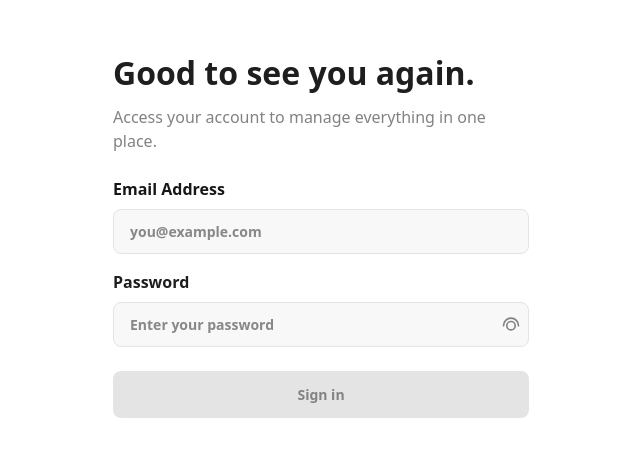
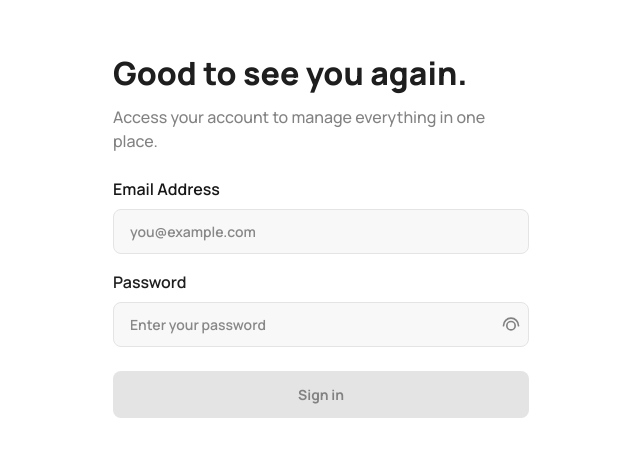
Before and after one commit to Toussaint-Manzi/hotel-management, a Next.js app: page /auth/login in a window 1280 px wide. Shown: the part 207-664 px from the top of the page, without its empty margins (319-959 px from the left). Built offline with nearby package versions, Linux system fonts and the light colour scheme; no server answers.

Commit message:
fixed font issue

```diff
--- a/app/globals.css
+++ b/app/globals.css
@@ -26,4 +26,5 @@
 body {
   background: var(--background);
   color: var(--foreground);
+  font-family: var(--font-manrope), sans-serif;
 }
--- a/app/layout.tsx
+++ b/app/layout.tsx
@@ -20,8 +20,8 @@ export default function RootLayout({
   children: React.ReactNode;
 }>) {
   return (
-    <html lang="en" className={`${manrope.variable} --font-manrope`}>
-      <body>
+    <html lang="en" className={manrope.variable}>
+      <body className={manrope.className}>
         <main>
           <ClientLayout>{children}</ClientLayout>
         </main>
--- a/components/organisms/states/empty-state/EmptyState.tsx
+++ b/components/organisms/states/empty-state/EmptyState.tsx
@@ -23,10 +23,12 @@ const EmptyState: React.FC<EmptyStateProps> = ({
             <IconWrapper iconName={icon} size={100} className="text-border" />
           </div>
         )}
-        <h2 className="text-[24px] font-medium text-text-primary mb-2">
+        <h2 className="text-[24px] font-bold text-text-primary mb-2">
           {title}
         </h2>
-        <p className="text-[16px] text-text-secondary mb-6">{subtitle}</p>
+        <p className="text-[16px] text-text-secondary mb-6 font-medium">
+          {subtitle}
+        </p>
         {showButton && onButtonClick && (
           <CustomButton
             label={buttonLabel}
```
